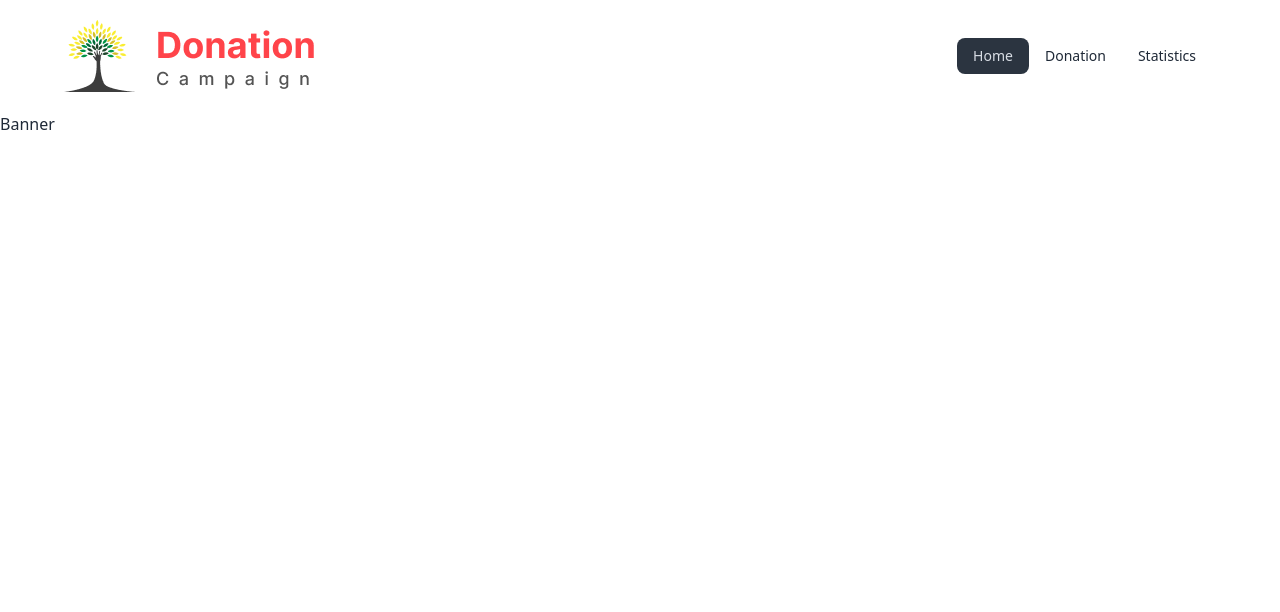
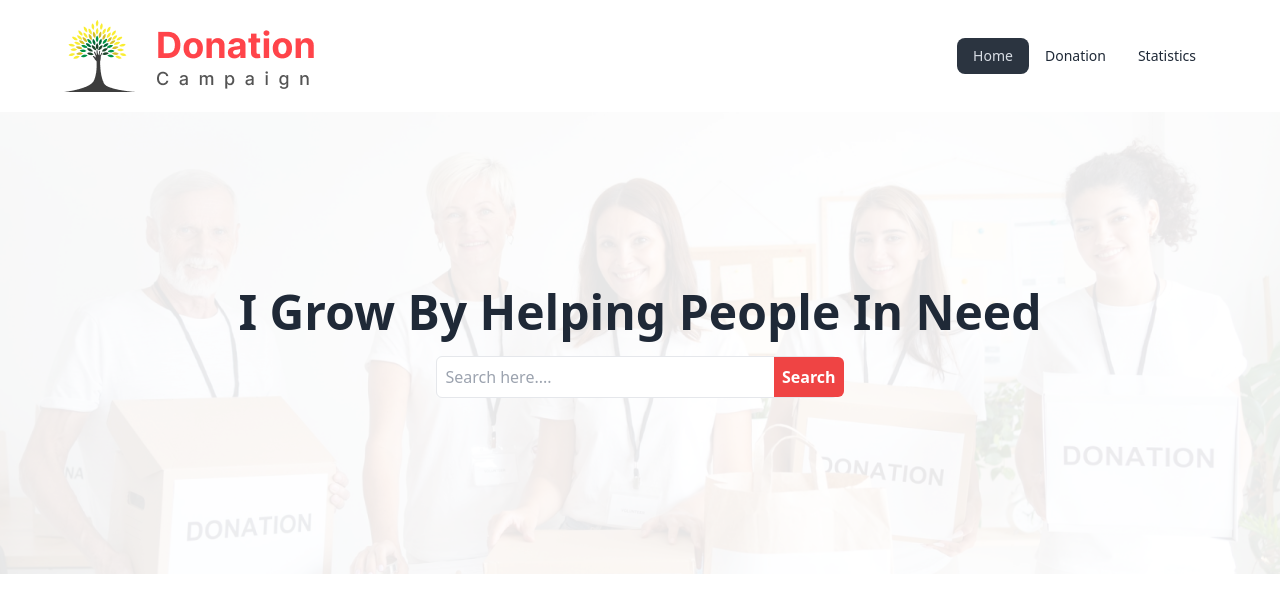
Before and after one commit to shamshul-haque/donation-campaign, a React (Vite) app: page / in a window 1280 px wide. Shown: the top 612 px of the page. Built offline with nearby package versions, Linux system fonts and the light colour scheme.

Commit message:
added banner component with search bar

```diff
--- a/src/components/banner/Banner.jsx
+++ b/src/components/banner/Banner.jsx
@@ -1,7 +1,30 @@
+import banner from "../../assets/images/banner.png";
 const Banner = () => {
   return (
-    <div>
-      <p>Banner</p>
+    <div
+      className="hero"
+      style={{
+        backgroundImage: `url(${banner})`,
+      }}
+    >
+      <div className="hero-overlay bg-white bg-opacity-90"></div>
+      <div className="hero-content text-center">
+        <div className="py-40">
+          <h1 className="mb-5 text-5xl font-bold">
+            I Grow By Helping People In Need
+          </h1>
+          <form action="">
+            <input
+              type="text"
+              placeholder="Search here...."
+              className="w-1/2 border border-gray-200 outline-0 p-2 rounded-md"
+            />
+            <button className="bg-red-500 p-2 text-white rounded-r-md -ml-16 font-semibold">
+              Search
+            </button>
+          </form>
+        </div>
+      </div>
     </div>
   );
 };
```
